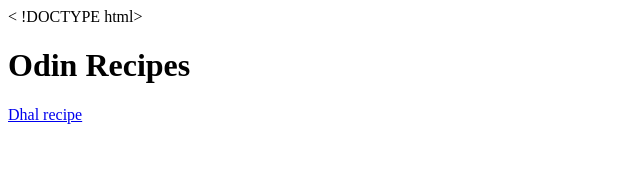
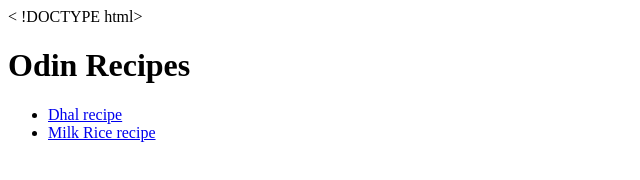
Before and after one commit to neelamanee1961/odin-recipes, a plain HTML site: page index.html in a window 1280 px wide. Shown: the whole page, without its empty margins (0-640 px from the left). Drawn offline with Linux system fonts and the light colour scheme.

Commit message:
Add milkrice_recipe.html and edit README.md

```diff
--- a/index.html
+++ b/index.html
@@ -4,6 +4,9 @@
 </head>
 <body>
 <h1>Odin Recipes</h1>
-<a href="recipes/dhal_recipe2.html">Dhal recipe</a>
+<ul><li>
+<a href="recipes/dhal_recipe2.html">Dhal recipe</a></li>
+<li><a href="recipes/milkrice_recipe.html">Milk Rice recipe</a></li>
+</ul>
 </body>
 </html>
```
Also changed, not shown: recipes/milkrice.jpeg (added), recipes/milkrice_recipe.html (added).
